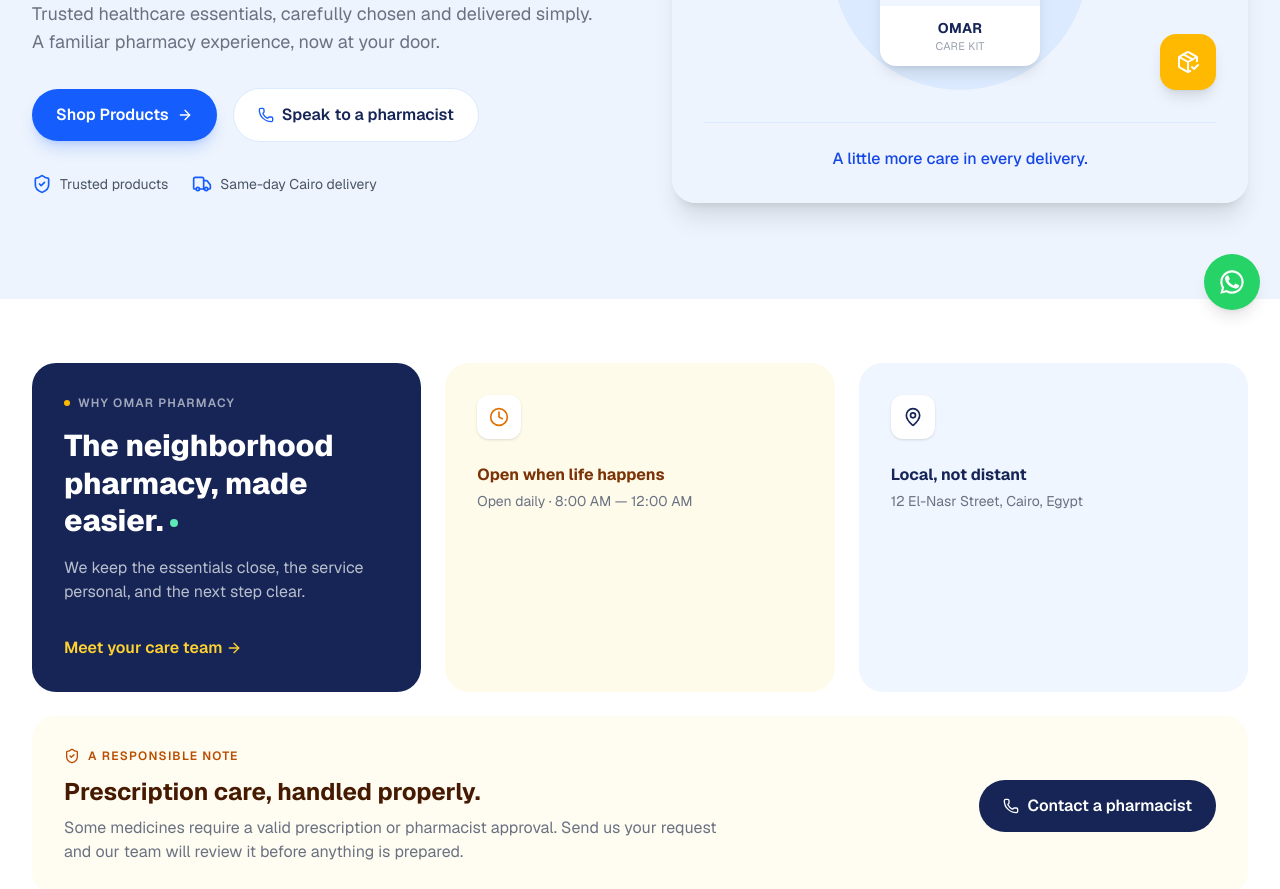
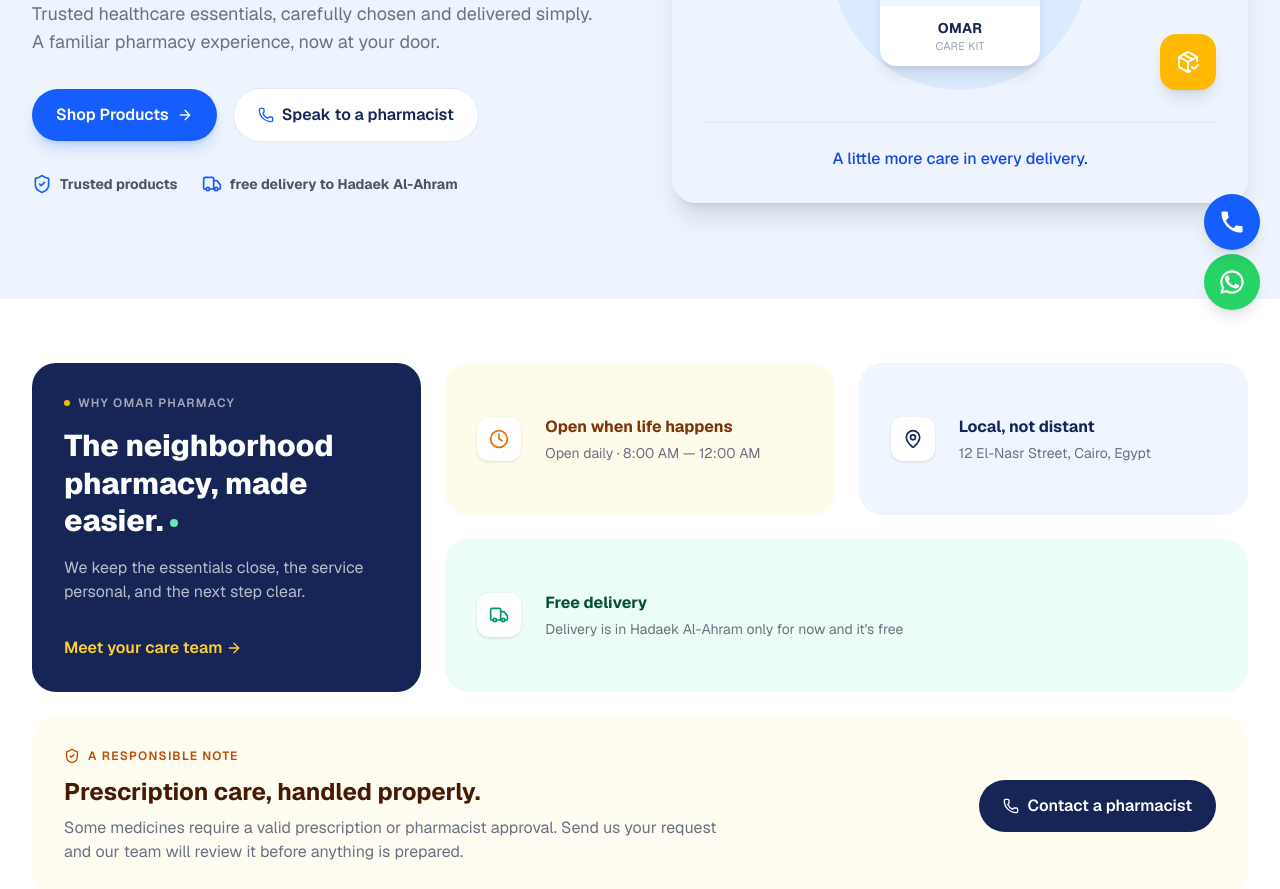
Before and after one commit to MohammedAbdo2344/omar-pharmacy-front, a Next.js app: page /en in a window 1280 px wide. Shown: the part 470-1359 px from the top of the page. Built offline with nearby package versions, Linux system fonts and the light colour scheme; no server answers.

Commit message:
Add free delivery announcment and add phone widget

```diff
--- a/app/[locale]/layout.tsx
+++ b/app/[locale]/layout.tsx
@@ -6,6 +6,7 @@
 import Navbar from '@/components/shared/navbar';
 import Footer from '@/components/shared/footer';
 import WhatsAppButton from '@/components/shared/whatsapp-button';
+import PhoneButton from '@/components/shared/phone-button';
 import { CartProvider } from '@/context/cart-context';
 import { ConfigProvider } from '@/providers/config-provider';
 import { ConfigServiceServer } from '@/services/config/config.service.server';
@@ -99,6 +100,7 @@
                 <Footer />
               </div>
               <WhatsAppButton />
+              <PhoneButton />
             </CartProvider>
           </ConfigProvider>
         </NextIntlClientProvider>
--- a/components/cart/cart-page-client.tsx
+++ b/components/cart/cart-page-client.tsx
@@ -100,6 +100,10 @@
                   <span className="text-gray-500">{t('subtotal')}</span>
                   <span className="font-semibold text-blue-950">{t('currency')} {total}</span>
                 </div>
+                <div className="flex items-center justify-between">
+                  <span className="text-gray-500">{t('deliveryFee')}</span>
+                  <span className="font-semibold text-blue-950">{t('deliveryFeeValue')}</span>
+                </div>
               </div>
 
               <div className="mt-6 pt-6 border-t border-blue-100 flex items-center justify-between">
--- a/components/checkout/checkout-page-client.tsx
+++ b/components/checkout/checkout-page-client.tsx
@@ -41,8 +41,8 @@
   name: '',
   email: '',
   phone: '',
-  city: 'Cairo',
-  area: '',
+  city: 'Giza',
+  area: 'Hadaek Al-Ahram',
   building_street: '',
   appartment_number: '',
 };
@@ -208,6 +208,7 @@
                   onChange={setField('city')}
                   placeholder={t('cityPlaceholder')}
                   error={errors.city?.[0]}
+                  readonly
                 />
                 <FormField
                   label={t('area')}
@@ -216,6 +217,7 @@
                   onChange={setField('area')}
                   placeholder={t('areaPlaceholder')}
                   error={errors.area?.[0]}
+                  readonly
                 />
                 <div className="sm:col-span-2">
                   <FormField
@@ -305,6 +307,8 @@
                 total: t('summaryTotal'),
                 currency: t('currency'),
                 prescriptionNote: t('summaryPrescriptionNote'),
+                deliveryFee: t('deliveryFee'),
+                deliveryFeeValue: t('deliveryFeeValue'),
               }}
             />
           </div>
@@ -322,9 +326,10 @@
   required?: boolean;
   type?: string;
   error?: string;
+  readonly?: boolean;
 }
 
-function FormField({ label, value, onChange, placeholder, required, type = 'text', error }: FormFieldProps) {
+function FormField({ label, value, onChange, placeholder, required, type = 'text', error, readonly }: FormFieldProps) {
   return (
     <div>
       <label className="block text-sm font-semibold text-blue-950 mb-2">
@@ -336,7 +341,10 @@
         value={value}
         onChange={onChange}
         placeholder={placeholder}
+        readOnly={readonly}
         className={`w-full rounded-xl border px-4 py-3 text-sm text-blue-950 placeholder:text-gray-400 focus:outline-none focus:ring-2 focus:ring-blue-500/30 focus:border-blue-400 ${
+          readonly ? 'bg-gray-50 text-gray-600 cursor-not-allowed' : ''
+        } ${
           error ? 'border-red-300' : 'border-gray-200'
         }`}
       />
--- a/components/home/hero.tsx
+++ b/components/home/hero.tsx
@@ -50,11 +50,11 @@
             <div className="mt-8 flex flex-wrap items-center gap-6 text-sm text-gray-600">
               <div className="flex items-center gap-2">
                 <ShieldCheck className="w-5 h-5 text-blue-600" />
-                <span>{t('trustProducts')}</span>
+                <span className="font-bold">{t('trustProducts')}</span>
               </div>
               <div className="flex items-center gap-2">
                 <Truck className="w-5 h-5 text-blue-600" />
-                <span>{t('trustDelivery')}</span>
+                <span className="font-bold">{t('trustDelivery')}</span>
               </div>
             </div>
           </div>
--- a/components/home/why-omar-section.tsx
+++ b/components/home/why-omar-section.tsx
@@ -1,7 +1,7 @@
 'use client';
 
 import { useTranslations } from 'next-intl';
-import { Clock, MapPin, ShieldCheck, ArrowRight, Phone } from 'lucide-react';
+import { Clock, MapPin, ShieldCheck, ArrowRight, Phone, Truck } from 'lucide-react';
 import { useConfig } from '@/providers/config-provider';
 
 export default function WhyOmarSection() {
@@ -17,7 +17,7 @@
       <div className="max-w-7xl mx-auto px-4 sm:px-6 lg:px-8">
         <div className="grid grid-cols-1 md:grid-cols-3 gap-6">
           {/* Main card */}
-          <div className="md:col-span-1 bg-blue-950 rounded-3xl p-8 flex flex-col justify-between text-white">
+          <div className="bg-blue-950 rounded-3xl p-8 flex flex-col justify-between text-white row-span-2">
             <div>
               <div className="flex items-center gap-2 mb-4">
                 <span className="w-1.5 h-1.5 rounded-full bg-amber-400" />
@@ -43,21 +43,36 @@
           </div>
 
           {/* Hours card */}
-          <div className="bg-amber-50 rounded-3xl p-8">
-            <div className="w-11 h-11 rounded-xl bg-white flex items-center justify-center shadow-sm mb-6">
+          <div className="bg-amber-50 rounded-3xl p-8 flex items-center gap-6">
+            <div className="w-11 h-11 rounded-xl bg-white flex items-center justify-center shadow-sm shrink-0">
               <Clock className="w-5 h-5 text-amber-600" />
             </div>
-            <h3 className="font-bold text-amber-900 mb-1">{t('hoursTitle')}</h3>
-            <p className="text-gray-500 text-sm">{workingHours}</p>
+            <div>
+              <h3 className="font-bold text-amber-900 mb-1">{t('hoursTitle')}</h3>
+              <p className="text-gray-500 text-sm">{workingHours}</p>
+            </div>
           </div>
 
           {/* Location card */}
-          <div className="bg-blue-50 rounded-3xl p-8">
-            <div className="w-11 h-11 rounded-xl bg-white flex items-center justify-center shadow-sm mb-6">
+          <div className="bg-blue-50 rounded-3xl p-8 flex items-center gap-6">
+            <div className="w-11 h-11 rounded-xl bg-white flex items-center justify-center shadow-sm shrink-0">
               <MapPin className="w-5 h-5 text-blue-950" />
             </div>
-            <h3 className="font-bold text-blue-950 mb-1">{t('locationTitle')}</h3>
-            <p className="text-gray-500 text-sm">{address}</p>
+            <div>
+              <h3 className="font-bold text-blue-950 mb-1">{t('locationTitle')}</h3>
+              <p className="text-gray-500 text-sm">{address}</p>
+            </div>
+          </div>
+
+          {/* Delivery card - landscape under Hours and Location */}
+          <div className="md:col-start-2 md:col-span-2 bg-emerald-50 rounded-3xl p-8 flex items-center gap-6">
+            <div className="w-11 h-11 rounded-xl bg-white flex items-center justify-center shadow-sm shrink-0">
+              <Truck className="w-5 h-5 text-emerald-600" />
+            </div>
+            <div>
+              <h3 className="font-bold text-emerald-900 mb-1">{t('deliveryTitle')}</h3>
+              <p className="text-gray-500 text-sm">{t('deliveryDescription')}</p>
+            </div>
           </div>
         </div>
 
--- /dev/null
+++ b/components/shared/phone-button.tsx
@@ -0,0 +1,31 @@
+'use client';
+
+import { useConfig } from '@/providers/config-provider';
+import { useTranslations } from 'next-intl';
+
+function PhoneIcon(props: React.SVGProps<SVGSVGElement>) {
+  return (
+    <svg viewBox="0 0 24 24" fill="currentColor" {...props}>
+      <path d="M6.62 10.79c1.44 2.83 3.76 5.14 6.59 6.59l2.2-2.2c.27-.27.67-.36 1.02-.24 1.12.37 2.33.57 3.57.57.55 0 1 .45 1 1V20c0 .55-.45 1-1 1-9.39 0-17-7.61-17-17 0-.55.45-1 1-1h3.5c.55 0 1 .45 1 1 0 1.25.2 2.45.57 3.57.11.35.03.74-.25 1.02l-2.2 2.2z" />
+    </svg>
+  );
+}
+
+const DEFAULT_PHONE_NUMBER = '201000000000';
+
+export default function PhoneButton() {
+  const { config } = useConfig();
+  const t = useTranslations('phoneButton');
+  const digits = config?.phone?.replace(/\D/g, '');
+  const number = digits || DEFAULT_PHONE_NUMBER;
+
+  return (
+    <a
+      href={`tel:${number}`}
+      aria-label={t('ariaLabel')}
+      className="fixed bottom-20 right-5 z-50 w-14 h-14 rounded-full bg-blue-600 text-white flex items-center justify-center shadow-lg hover:bg-blue-700 transition-colors"
+    >
+      <PhoneIcon className="w-7 h-7" />
+    </a>
+  );
+}
--- a/language/en.json
+++ b/language/en.json
@@ -7,6 +7,9 @@
     "contact": "Contact",
     "search": "Search",
     "cart": "Cart"
+  },
+  "phoneButton": {
+    "ariaLabel": "Call us"
   },
   "brandLoader": {
     "name": "Omar Pharmacy",
@@ -43,7 +46,7 @@
     "ctaPrimary": "Shop Products",
     "ctaSecondary": "Speak to a pharmacist",
     "trustProducts": "Trusted products",
-    "trustDelivery": "Same-day Cairo delivery",
+    "trustDelivery": "free delivery to Hadaek Al-Ahram",
     "cardLabel": "Your care kit",
     "cardBadge": "Ready today",
     "cardNoteLabel": "Pharmacist checked",
@@ -66,7 +69,7 @@
     "ctaPrimary": "Why customers choose us",
     "ctaSecondary": "Speak with our team",
     "trustService": "Thoughtful pharmacy service",
-    "trustLocation": "Serving Cairo daily",
+    "trustLocation": "Serving Hadaek Al-Ahram daily",
     "cardLabel": "Inside Omar Pharmacy",
     "cardTitle": "A little more human in every order.",
     "shelfNoteLabel": "Shelf note",
@@ -85,7 +88,7 @@
     },
     "delivery": {
       "title": "Fast, careful delivery",
-      "description": "Your essentials arrive across Cairo with clear updates and a little less waiting."
+      "description": "Your essentials arrive across Hadaek Al-Ahram with clear updates and a little less waiting."
     },
     "support": {
       "title": "A real person to ask",
@@ -143,7 +146,7 @@
     "addToCart": "Add to cart",
     "addedToCart": "Added to cart",
     "sealedStock": "Sealed pharmacy stock",
-    "deliveryEstimate": "Available for delivery in Cairo · Usually arrives within 2–4 hours",
+    "deliveryEstimate": "Available for delivery in Hadaek Al-Ahram · Usually arrives within 2–4 hours",
     "notesBadge": "Product notes",
     "notesTitle": "Simple information, considered care.",
     "notesFallback": "{name} is part of our everyday pharmacy shelf, chosen with care for your routine.",
@@ -181,6 +184,8 @@
     "simpleFinish": "A simple finish.",
     "subtotal": "Subtotal",
     "total": "Total",
+    "deliveryFee": "Delivery fee",
+    "deliveryFeeValue": "Free",
     "currency": "EGP",
     "proceedToCheckout": "Proceed to checkout",
     "prescriptionNote": "Prescription-only items are reviewed and confirmed by our pharmacist before dispatch.",
@@ -203,9 +208,9 @@
     "addressTitle": "Delivery address",
     "addressDescription": "Our delivery team will call when they are nearby.",
     "city": "City",
-    "cityPlaceholder": "Cairo",
+    "cityPlaceholder": "Giza",
     "area": "Area / district",
-    "areaPlaceholder": "e.g. Nasr City",
+    "areaPlaceholder": "Hadaek Al-Ahram",
     "buildingStreet": "Building & street",
     "buildingStreetPlaceholder": "Building number, street name",
     "apartment": "Apartment / floor",
@@ -227,6 +232,8 @@
     "summaryTitle": "Your basket",
     "summaryTotal": "Total",
     "summaryPrescriptionNote": "Some medicines may require a prescription or pharmacist approval before dispatch.",
+    "deliveryFee": "Delivery fee",
+    "deliveryFeeValue": "Free",
     "currency": "EGP",
     "emptyTitle": "Your basket is empty",
     "emptyDescription": "Add a few essentials before checking out.",
@@ -303,6 +310,8 @@
     "meetTeam": "Meet your care team",
     "hoursTitle": "Open when life happens",
     "locationTitle": "Local, not distant",
+    "deliveryTitle": "Free delivery",
+    "deliveryDescription": "Delivery is in Hadaek Al-Ahram only for now and it's free",
     "noteBadge": "A responsible note",
     "noteTitle": "Prescription care, handled properly.",
     "noteDescription": "Some medicines require a valid prescription or pharmacist approval. Send us your request and our team will review it before anything is prepared.",
--- a/lib/api/backend-client.ts
+++ b/lib/api/backend-client.ts
@@ -1,7 +1,7 @@
 import { BackendApiError } from "./errors";
 import type { ApiDataEnvelope, ApiErrorEnvelope } from "./types";
 
-const API_BASE_URL = process.env.NEXT_PUBLIC_API_URL ?? "http://localhost:8000/api/v1";
+const API_BASE_URL = "http://localhost:8000/api/v1";
 
 export const SUPPORTED_LOCALES = ["en", "ar"] as const;
 export type SupportedLocale = (typeof SUPPORTED_LOCALES)[number];
```
Also changed, not shown: components/checkout/checkout-order-summary.tsx (+15 -5 lines), language/ar.json (+15 -6 lines).
